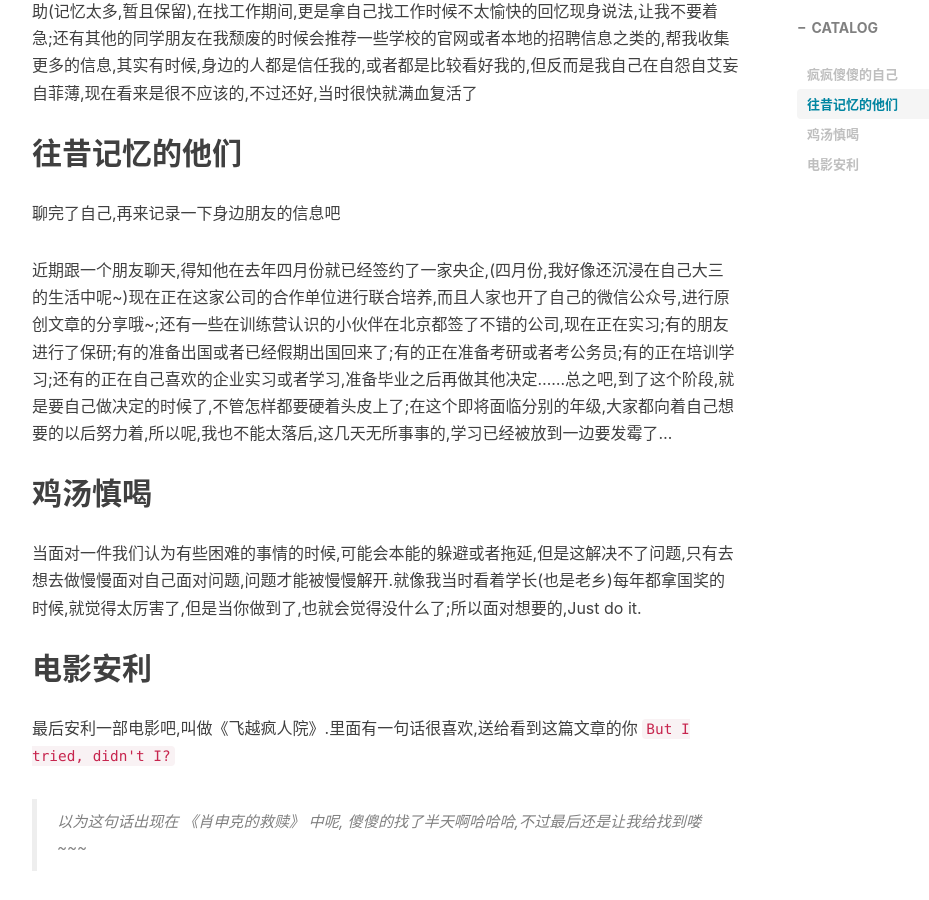
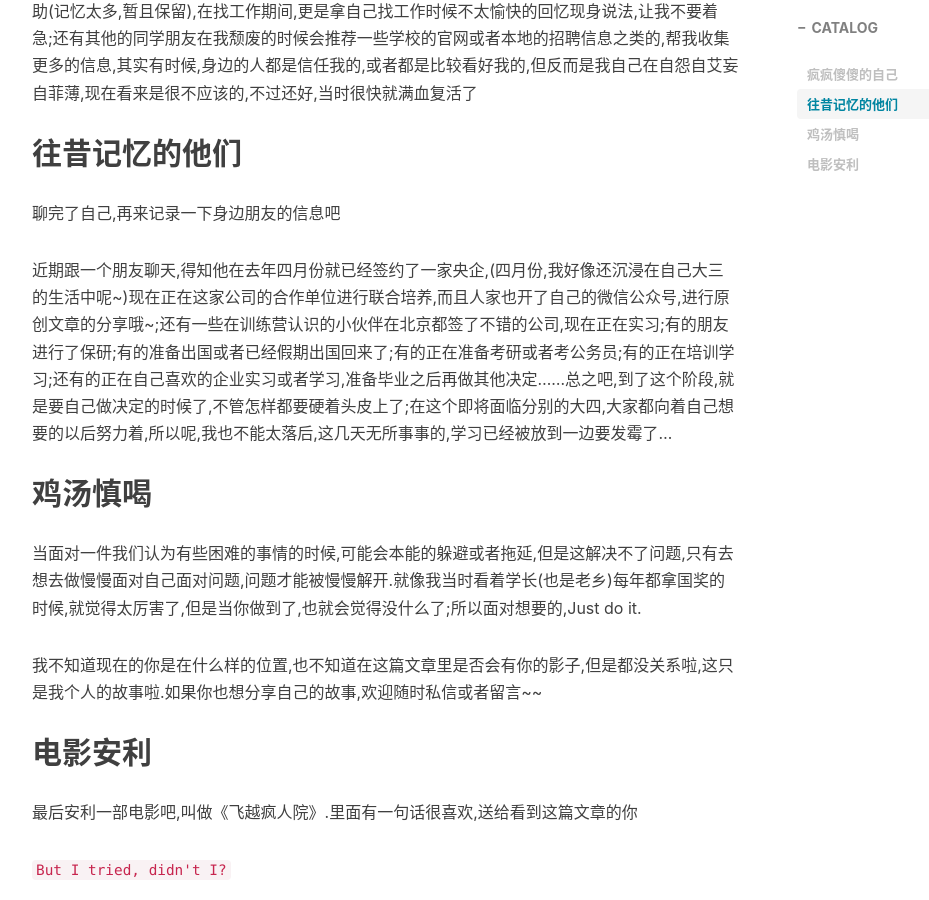
Before and after one commit to Agcaiyun/Agcaiyun.github.io, a Jekyll site: the page built from _posts/2017-10-02-workMemory.md, in a window 1280 px wide and 900 px high, scrolled down 1509 px. Shown: the whole window, without its empty margins (233-1162 px from the left). Built offline with Jekyll 4.4.1, drawn with Linux system fonts in a browser that asks for light colours; nearby versions of some CDN libraries; comment, search, counter and statistics services are not loaded.

Commit message:
Complete 2017-10-02-workMemory.md

````diff
--- a/_posts/2017-10-02-workMemory.md
+++ b/_posts/2017-10-02-workMemory.md
@@ -27,15 +27,18 @@ tags:
 
 聊完了自己,再来记录一下身边朋友的信息吧
 
-近期跟一个朋友聊天,得知他在去年四月份就已经签约了一家央企,(四月份,我好像还沉浸在自己大三的生活中呢~)现在正在这家公司的合作单位进行联合培养,而且人家也开了自己的微信公众号,进行原创文章的分享哦~;还有一些在训练营认识的小伙伴在北京都签了不错的公司,现在正在实习;有的朋友进行了保研;有的准备出国或者已经假期出国回来了;有的正在准备考研或者考公务员;有的正在培训学习;还有的正在自己喜欢的企业实习或者学习,准备毕业之后再做其他决定......总之吧,到了这个阶段,就是要自己做决定的时候了,不管怎样都要硬着头皮上了;在这个即将面临分别的年级,大家都向着自己想要的以后努力着,所以呢,我也不能太落后,这几天无所事事的,学习已经被放到一边要发霉了...
+近期跟一个朋友聊天,得知他在去年四月份就已经签约了一家央企,(四月份,我好像还沉浸在自己大三的生活中呢~)现在正在这家公司的合作单位进行联合培养,而且人家也开了自己的微信公众号,进行原创文章的分享哦~;还有一些在训练营认识的小伙伴在北京都签了不错的公司,现在正在实习;有的朋友进行了保研;有的准备出国或者已经假期出国回来了;有的正在准备考研或者考公务员;有的正在培训学习;还有的正在自己喜欢的企业实习或者学习,准备毕业之后再做其他决定......总之吧,到了这个阶段,就是要自己做决定的时候了,不管怎样都要硬着头皮上了;在这个即将面临分别的大四,大家都向着自己想要的以后努力着,所以呢,我也不能太落后,这几天无所事事的,学习已经被放到一边要发霉了...
 
 ## 鸡汤慎喝
 
 当面对一件我们认为有些困难的事情的时候,可能会本能的躲避或者拖延,但是这解决不了问题,只有去想去做慢慢面对自己面对问题,问题才能被慢慢解开.就像我当时看着学长(也是老乡)每年都拿国奖的时候,就觉得太厉害了,但是当你做到了,也就会觉得没什么了;所以面对想要的,Just do it.
 
+我不知道现在的你是在什么样的位置,也不知道在这篇文章里是否会有你的影子,但是都没关系啦,这只是我个人的故事啦.如果你也想分享自己的故事,欢迎随时私信或者留言~~
+
 ## 电影安利
 
 最后安利一部电影吧,叫做《飞越疯人院》.里面有一句话很喜欢,送给看到这篇文章的你
+
 ```But I tried, didn't I?```
 
 > 以为这句话出现在 《肖申克的救赎》 中呢, 傻傻的找了半天啊哈哈哈,不过最后还是让我给找到喽~~~
````
